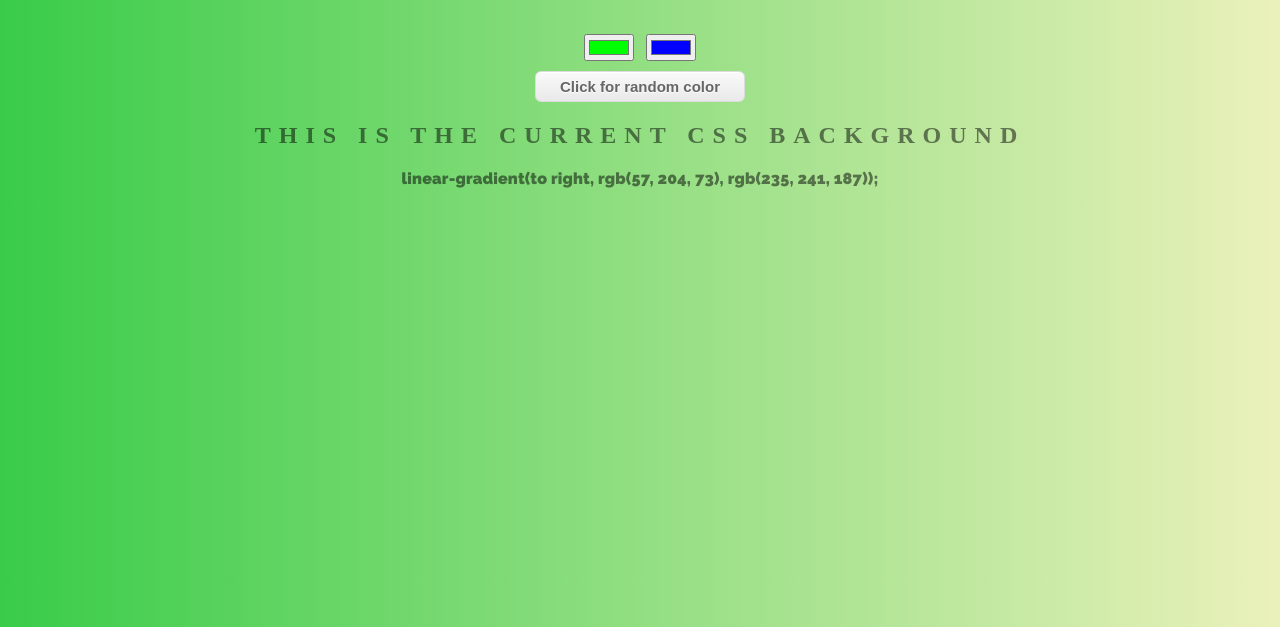
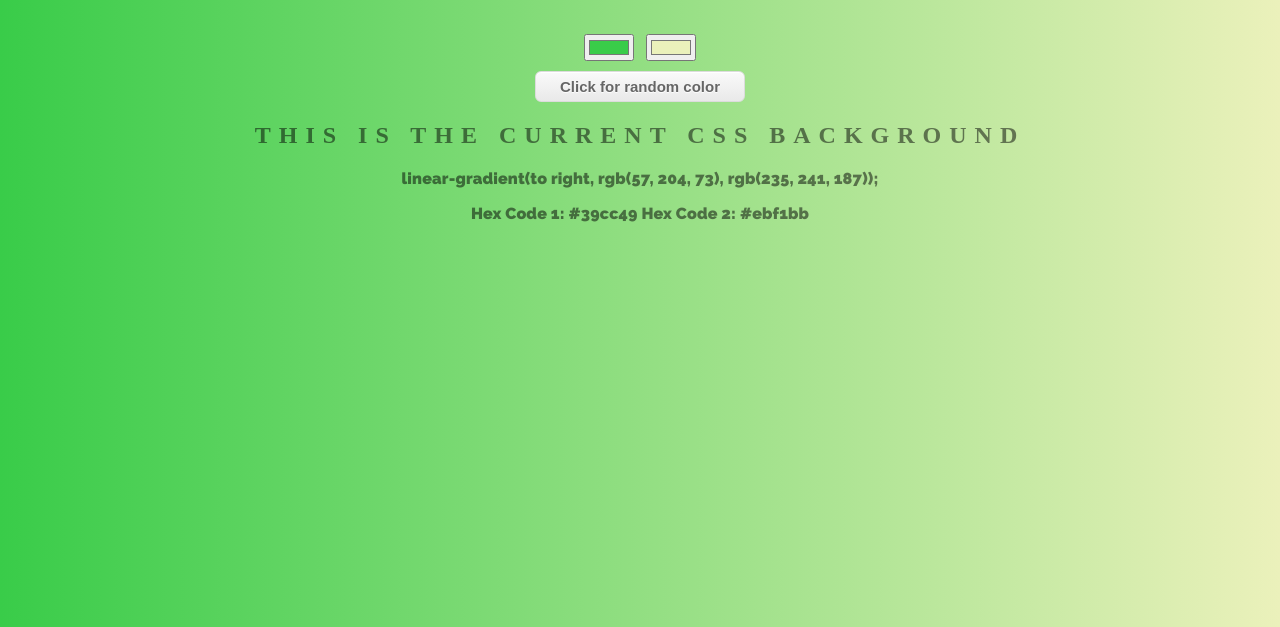
Before and after one commit to mtriaca17/backgroundgenerator, a website: page index.html in a window 1280 px wide. Both pictures are taken after a click on the button "Click for random color". Shown: the part 173-800 px from the top of the page. Drawn offline with Linux system fonts and the light colour scheme.

Commit message:
text input update changes color with random button

```diff
--- a/index.html
+++ b/index.html
@@ -14,7 +14,8 @@
     <input class="color2" type="color" name="color2" value="#0000ff">
     <button class="randomColors">Click for random color</button>
     <h2>This is the Current CSS Background</h2>
-    <h3></h3>
+    <h3 class = "gradientStringRGB"></h3>
+    <h3 class="gradientStringHex"></h3>
     <script type="text/javascript" src = "script.js"></script>
 </body>
 </html>
--- a/script.js
+++ b/script.js
@@ -1,4 +1,5 @@
-var cssText = document.querySelector("h3");
+var cssText = document.querySelector(".gradientStringRGB");
+var hexText = document.querySelector(".gradientStringHex")
 var color1 = document.querySelector(".color1");
 var color2 = document.querySelector(".color2");
 var body = document.querySelector("body");
@@ -36,7 +37,33 @@ function setGradient(){
 }
 
 function setRandomGradient(){
-    body.style.background = "linear-gradient(to right, " + createRGB() + "," + createRGB() +")"
+    rgb1 = createRGB()
+    rgb2 = createRGB()
+
+    body.style.background = "linear-gradient(to right, " + rgb1 + "," + rgb2 +")"
+    color1.value = stringRGB(rgb1)
+    color2.value = stringRGB(rgb2)
     cssText.textContent = body.style.background + ";";
+    hexText.textContent = "Hex Code 1: "+ color1.value +  " Hex Code 2: " + color2.value;
+}
+
+function RGBToHex(r,g,b){
+    return "#" + toHex(r)+ toHex(g) + toHex(b)
+    // console.log("#"+toHex(r)+ toHex(g)+ toHex(b))
 
 }
+
+function toHex(n){
+    n = parseInt(n, 10);
+    if(isNaN(n)) return "00";
+    n = Math.max(0, Math.min(n,255));
+    return "0123456789ABCDEF".charAt((n-n%16)/16)
+            + "0123456789ABCDEF".charAt(n%16)
+}
+
+
+function stringRGB(rgb){
+    rgbString = rgb.slice(4, -1)
+    rgbSplitString = rgbString.split(',')
+    return RGBToHex(rgbSplitString[0], rgbSplitString[1], rgbSplitString[2])
+}
```
Also changed, not shown: README.md.
